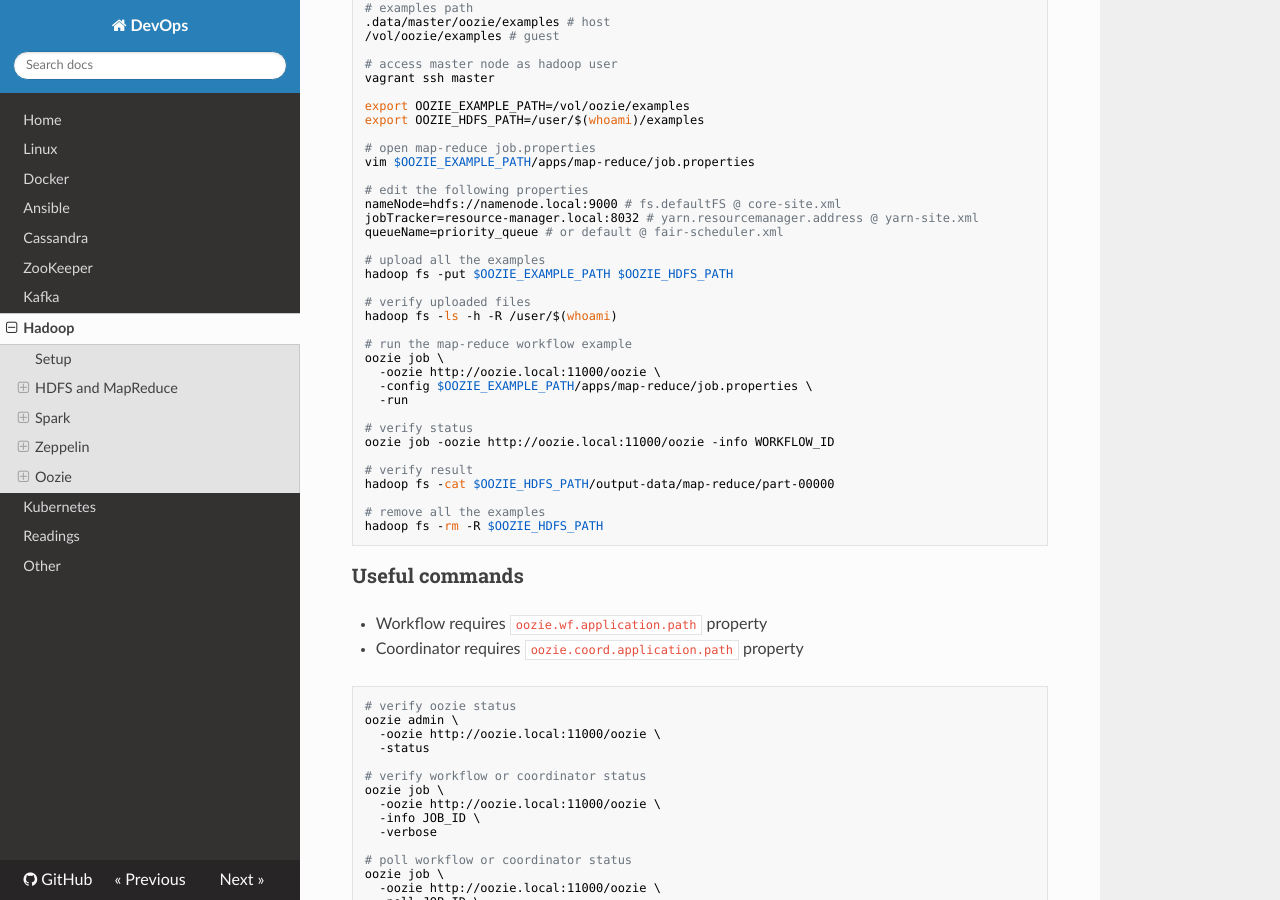
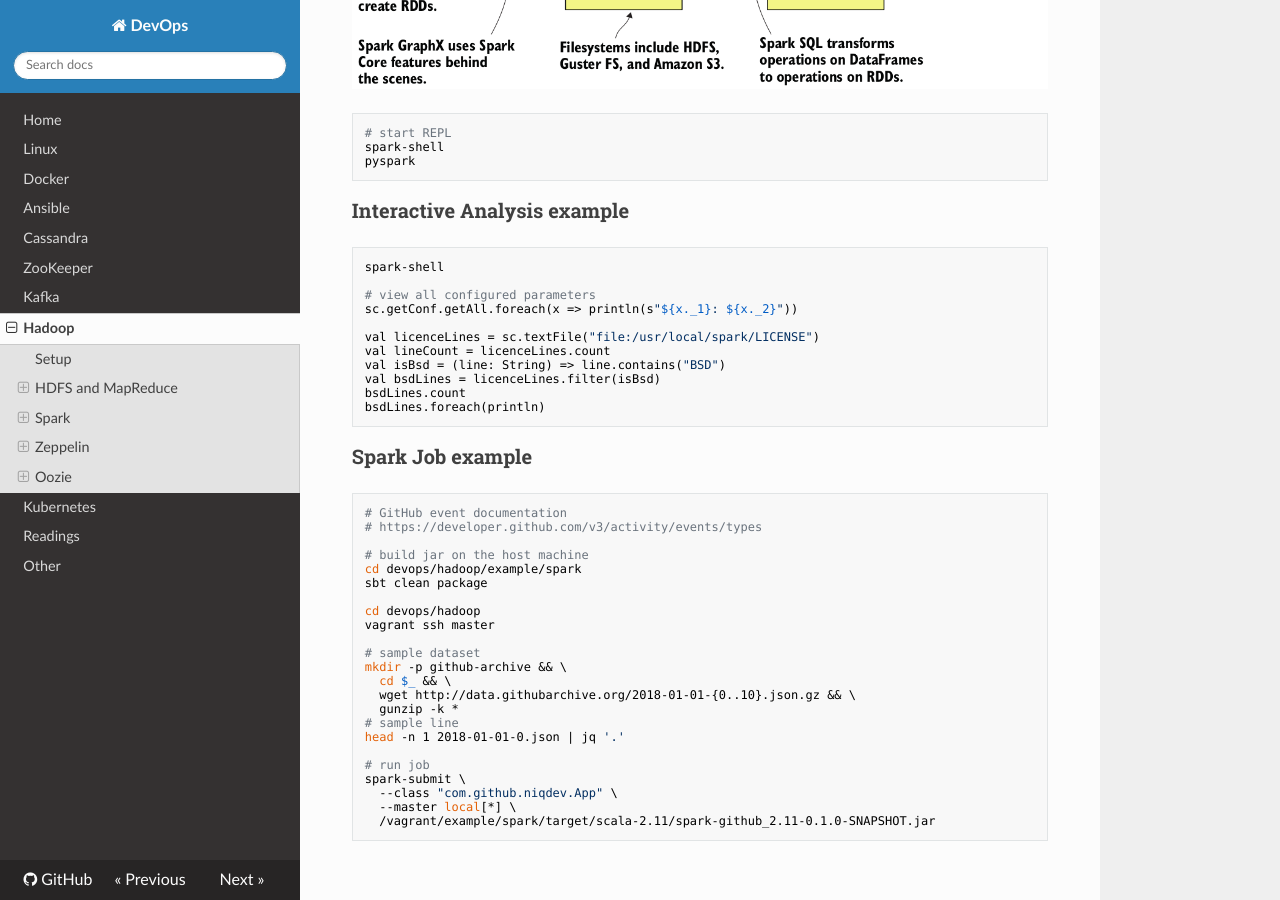
Before and after one commit to niqdev/devops, an MkDocs documentation site: the page built from docs/hadoop.md, in a window 1280 px wide and 900 px high, scrolled down 8363 px. Built offline with MkDocs 1.6.1, drawn with Linux system fonts in a browser that asks for light colours; nearby versions of some CDN libraries; old or Windows-style settings are respelled for this version of MkDocs; some of the changed text lies outside the part shown.

Commit message:
doc: add hadoop images

````diff
--- a/docs/hadoop.md
+++ b/docs/hadoop.md
@@ -286,6 +307,8 @@ Documentation
 * [How-to: Tune Your Apache Spark Jobs](http://blog.cloudera.com/blog/2015/03/how-to-tune-your-apache-spark-jobs-part-1) series
 * [Understanding Resource Allocation configurations for a Spark application](http://site.clairvoyantsoft.com/understanding-resource-allocation-configurations-spark-application)
 
+![spark-architecture](img/spark-architecture.png)
+
 ```bash
 # start REPL
 spark-shell
@@ -296,6 +319,9 @@ pyspark
 
 ```bash
 spark-shell
+
+# view all configured parameters
+sc.getConf.getAll.foreach(x => println(s"${x._1}: ${x._2}"))
 
 val licenceLines = sc.textFile("file:/usr/local/spark/LICENSE")
 val lineCount = licenceLines.count
````
Also changed, not shown: other parts of docs/hadoop.md (+21 -0 lines), docs/img/hdfs-read.png (added), docs/img/hdfs-write.png (added), docs/img/map-reduce-data-flow.png (added), docs/img/map-reduce-job.png (added), docs/img/spark-architecture.png (added), docs/img/yarn-application.png (added).
